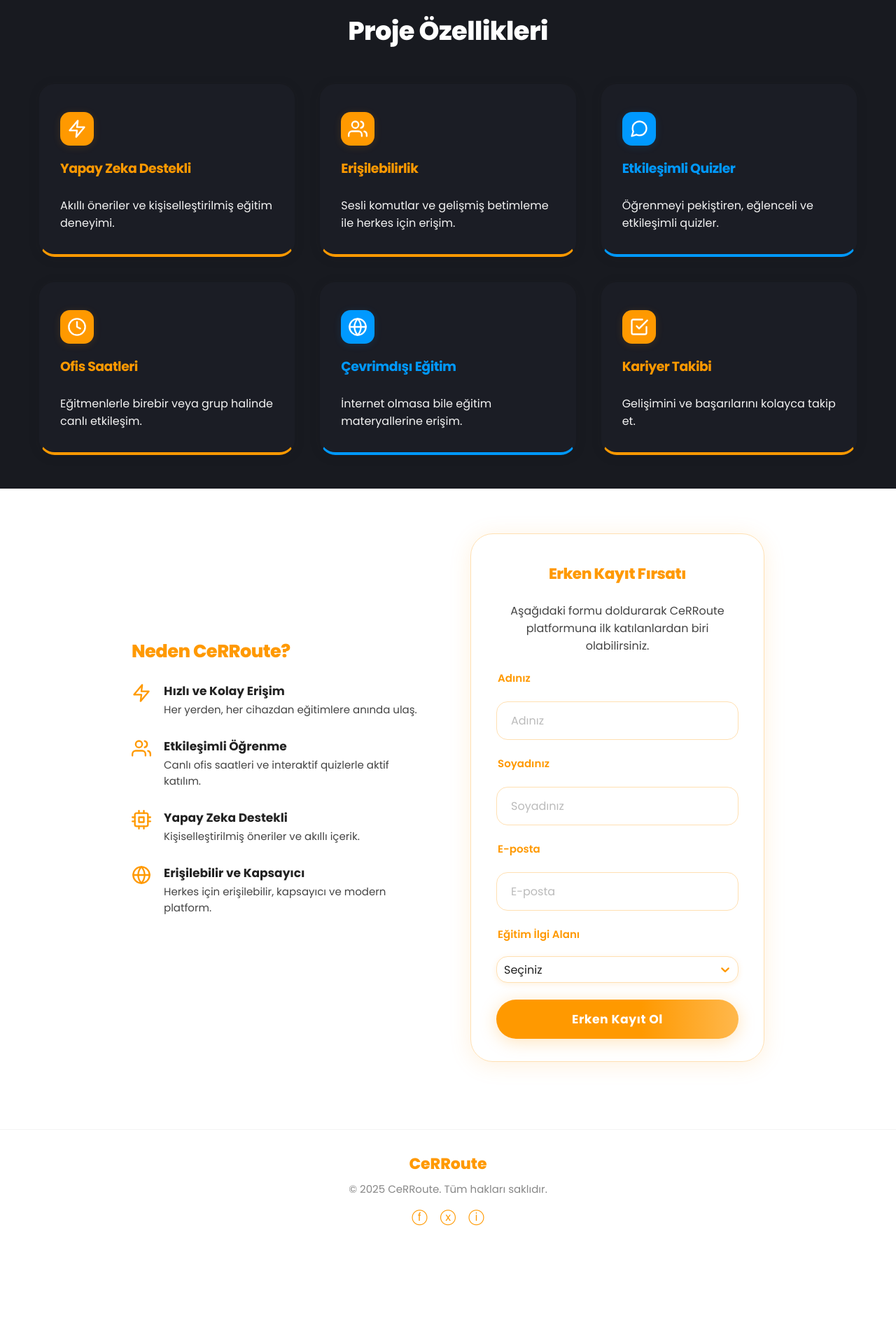
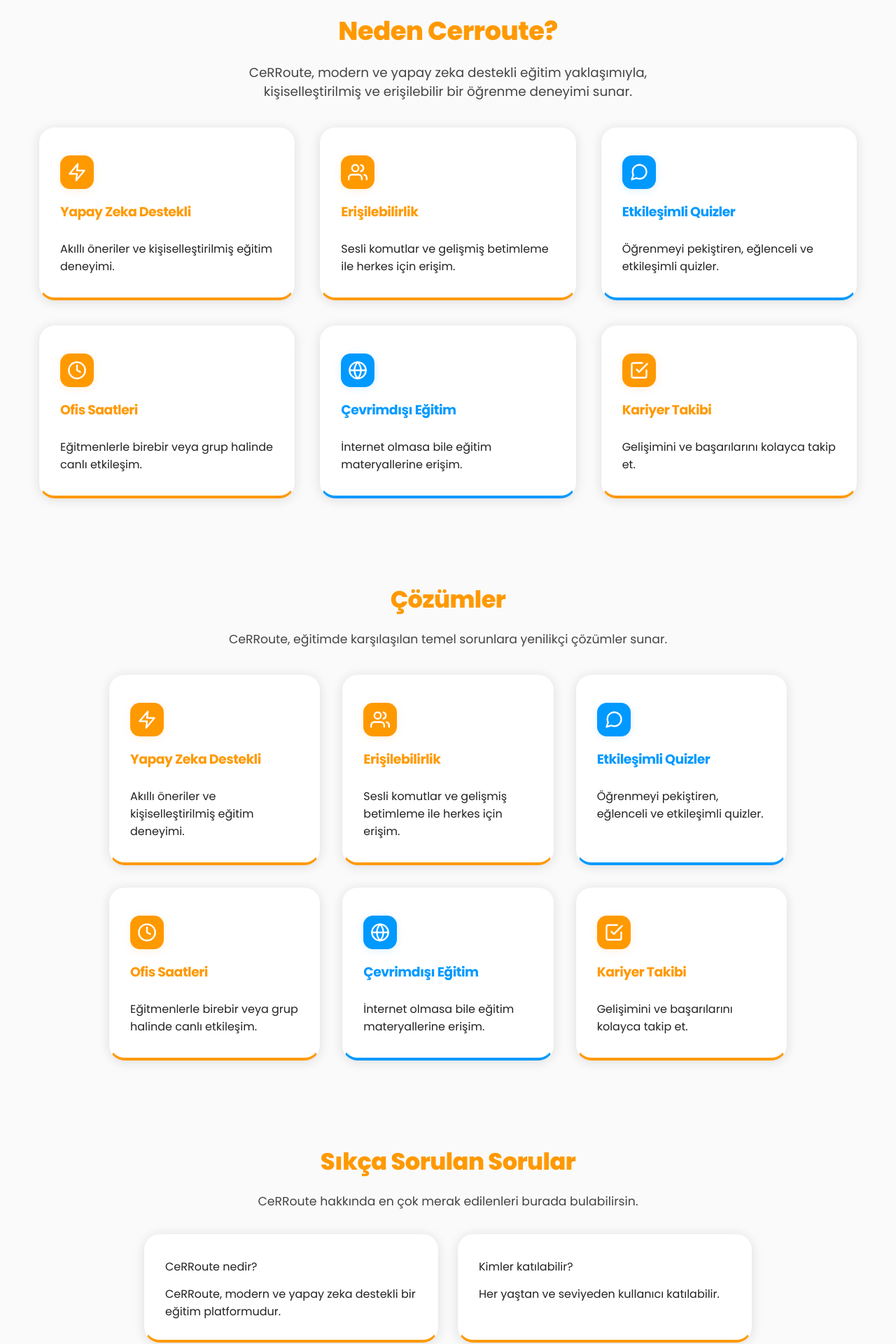
Before and after one commit to AliBerkeee/cerroute-landing, a Next.js app: page /cerroutetanitim in a window 1280 px wide. Shown: the part 760-2680 px from the top of the page at 70% size. Before the commit the page ends 2531 px from the top, so only its background shows below. Built offline with nearby package versions, Linux system fonts and the light colour scheme.

Commit message:
New Sessions Added

```diff
--- a/components/Features.tsx
+++ b/components/Features.tsx
@@ -1,6 +1,6 @@
 import React from 'react';
 import { motion } from 'framer-motion';
-import { FiZap, FiUsers, FiMessageCircle, FiClock, FiGlobe, FiCheckSquare } from 'react-icons/fi';
+import { FiZap, FiUsers, FiMessageCircle, FiClock, FiGlobe, FiCheckSquare, FiCpu } from 'react-icons/fi';
 
 const features = [
   { icon: <FiZap size={28} color="#fff" />, bg: '#FF9900', color: '#FF9900', title: 'Yapay Zeka Destekli', desc: 'Akıllı öneriler ve kişiselleştirilmiş eğitim deneyimi.' },
@@ -24,17 +24,26 @@
   show: { opacity: 1, y: 0 }
 };
 
-const Features = () => (
-  <section id="features" style={{ background: '#181A20', padding: '72px 0 48px 0', minHeight: 600 }}>
+const Solutions = () => (
+  <section id="solutions" style={{ background: '#FAFAFA', padding: '72px 0 48px 0', minHeight: 400 }}>
     <motion.h2
       initial={{ opacity: 0, y: 30 }}
       whileInView={{ opacity: 1, y: 0 }}
       transition={{ duration: 0.7 }}
       viewport={{ once: true }}
-      style={{ textAlign: 'center', fontSize: '2.3rem', fontWeight: 800, marginBottom: 48, color: '#fff', letterSpacing: '-0.5px' }}
+      style={{ textAlign: 'center', fontSize: '2.1rem', fontWeight: 800, marginBottom: 18, color: '#FF9900', letterSpacing: '-0.5px' }}
     >
-      Proje Özellikleri
+      Çözümler
     </motion.h2>
+    <motion.p
+      initial={{ opacity: 0, y: 10 }}
+      whileInView={{ opacity: 1, y: 0 }}
+      transition={{ duration: 0.7, delay: 0.1 }}
+      viewport={{ once: true }}
+      style={{ textAlign: 'center', fontSize: '1.08rem', color: '#444', fontWeight: 500, marginBottom: 38, maxWidth: 700, marginLeft: 'auto', marginRight: 'auto' }}
+    >
+      CeRRoute, eğitimde karşılaşılan temel sorunlara yenilikçi çözümler sunar.
+    </motion.p>
     <motion.div
       variants={container}
       initial="hidden"
@@ -42,9 +51,9 @@
       viewport={{ once: true }}
       style={{
         display: 'grid',
-        gridTemplateColumns: 'repeat(auto-fit, minmax(290px, 1fr))',
-        gap: 36,
-        maxWidth: 1200,
+        gridTemplateColumns: 'repeat(auto-fit, minmax(260px, 1fr))',
+        gap: 32,
+        maxWidth: 1000,
         margin: '0 auto',
         padding: '0 16px',
       }}
@@ -55,7 +64,7 @@
           variants={item}
           whileHover={{ scale: 1.045, boxShadow: `0 8px 32px ${f.color}22` }}
           style={{
-            background: 'rgba(28,30,38,0.98)',
+            background: '#fff',
             borderRadius: 22,
             boxShadow: '0 2px 16px rgba(34,34,34,0.13)',
             padding: '38px 28px 32px 28px',
@@ -84,11 +93,160 @@
             {f.icon}
           </div>
           <h3 style={{ fontSize: '1.18rem', fontWeight: 700, color: f.color, marginBottom: 10, letterSpacing: '-0.5px' }}>{f.title}</h3>
-          <p style={{ color: '#f3f3f3', fontSize: 16, fontWeight: 500, marginBottom: 0 }}>{f.desc}</p>
+          <p style={{ color: '#222', fontSize: 16, fontWeight: 500, marginBottom: 0 }}>{f.desc}</p>
         </motion.div>
       ))}
     </motion.div>
   </section>
 );
 
+const faq = [
+  { q: 'CeRRoute nedir?', a: 'CeRRoute, modern ve yapay zeka destekli bir eğitim platformudur.' },
+  { q: 'Kimler katılabilir?', a: 'Her yaştan ve seviyeden kullanıcı katılabilir.' },
+  { q: 'Kayıt olmak ücretli mi?', a: 'Lansman döneminde erken kayıt ücretsizdir.' },
+  { q: 'İçerikler nasıl sunuluyor?', a: 'Video, canlı yayın ve interaktif materyallerle.' },
+];
+
+const Faq = () => (
+  <section id="faq" style={{ background: '#FAFAFA', padding: '72px 0 48px 0', minHeight: 400 }}>
+    <motion.h2
+      initial={{ opacity: 0, y: 30 }}
+      whileInView={{ opacity: 1, y: 0 }}
+      transition={{ duration: 0.7 }}
+      viewport={{ once: true }}
+      style={{ textAlign: 'center', fontSize: '2.1rem', fontWeight: 800, marginBottom: 18, color: '#FF9900', letterSpacing: '-0.5px' }}
+    >
+      Sıkça Sorulan Sorular
+    </motion.h2>
+    <motion.p
+      initial={{ opacity: 0, y: 10 }}
+      whileInView={{ opacity: 1, y: 0 }}
+      transition={{ duration: 0.7, delay: 0.1 }}
+      viewport={{ once: true }}
+      style={{ textAlign: 'center', fontSize: '1.08rem', color: '#444', fontWeight: 500, marginBottom: 34, maxWidth: 700, marginLeft: 'auto', marginRight: 'auto' }}
+    >
+      CeRRoute hakkında en çok merak edilenleri burada bulabilirsin.
+    </motion.p>
+    <motion.div
+      variants={container}
+      initial="hidden"
+      whileInView="show"
+      viewport={{ once: true }}
+      style={{
+        display: 'grid',
+        gridTemplateColumns: 'repeat(auto-fit, minmax(320px, 1fr))',
+        gap: 28,
+        maxWidth: 900,
+        margin: '0 auto',
+        padding: '0 16px',
+      }}
+    >
+      {faq.map((f, i) => (
+        <motion.div
+          key={f.q}
+          variants={item}
+          whileHover={{ scale: 1.045, boxShadow: '0 8px 32px #FF990022' }}
+          style={{
+            background: '#fff',
+            borderRadius: 22,
+            boxShadow: '0 2px 16px rgba(34,34,34,0.13)',
+            padding: '32px 28px 28px 28px',
+            minHeight: 120,
+            display: 'flex',
+            flexDirection: 'column',
+            alignItems: 'flex-start',
+            border: '2.5px solid transparent',
+            borderBottom: '4px solid #FF9900',
+            transition: 'box-shadow 0.2s, border 0.2s',
+            overflow: 'hidden',
+          }}
+        >
+          <div style={{ marginBottom: 14 }}>{f.q}</div>
+          <div style={{ color: '#222', fontSize: 16, fontWeight: 500 }}>{f.a}</div>
+        </motion.div>
+      ))}
+    </motion.div>
+  </section>
+);
+
+const Features = () => (
+  <>
+    <section id="features" style={{ background: '#FAFAFA', padding: '72px 0 48px 0', minHeight: 600 }}>
+      <motion.h2
+        initial={{ opacity: 0, y: 30 }}
+        whileInView={{ opacity: 1, y: 0 }}
+        transition={{ duration: 0.7 }}
+        viewport={{ once: true }}
+        style={{ textAlign: 'center', fontSize: '2.3rem', fontWeight: 800, marginBottom: 18, color: '#FF9900', letterSpacing: '-0.5px' }}
+      >
+        Neden Cerroute?
+      </motion.h2>
+      <motion.p
+        initial={{ opacity: 0, y: 10 }}
+        whileInView={{ opacity: 1, y: 0 }}
+        transition={{ duration: 0.7, delay: 0.1 }}
+        viewport={{ once: true }}
+        style={{ textAlign: 'center', fontSize: '1.15rem', color: '#444', fontWeight: 500, marginBottom: 38, maxWidth: 700, marginLeft: 'auto', marginRight: 'auto' }}
+      >
+        CeRRoute, modern ve yapay zeka destekli eğitim yaklaşımıyla, kişiselleştirilmiş ve erişilebilir bir öğrenme deneyimi sunar.
+      </motion.p>
+      <motion.div
+        variants={container}
+        initial="hidden"
+        whileInView="show"
+        viewport={{ once: true }}
+        style={{
+          display: 'grid',
+          gridTemplateColumns: 'repeat(auto-fit, minmax(290px, 1fr))',
+          gap: 36,
+          maxWidth: 1200,
+          margin: '0 auto',
+          padding: '0 16px',
+        }}
+      >
+        {features.map((f, i) => (
+          <motion.div
+            key={f.title}
+            variants={item}
+            whileHover={{ scale: 1.045, boxShadow: `0 8px 32px ${f.color}22` }}
+            style={{
+              background: '#fff',
+              borderRadius: 22,
+              boxShadow: '0 2px 16px rgba(34,34,34,0.13)',
+              padding: '38px 28px 32px 28px',
+              minHeight: 220,
+              display: 'flex',
+              flexDirection: 'column',
+              alignItems: 'flex-start',
+              position: 'relative',
+              border: `2.5px solid transparent`,
+              borderBottom: `4px solid ${f.color}`,
+              transition: 'box-shadow 0.2s, border 0.2s',
+              overflow: 'hidden',
+            }}
+          >
+            <div style={{
+              background: f.bg,
+              width: 48,
+              height: 48,
+              borderRadius: 14,
+              display: 'flex',
+              alignItems: 'center',
+              justifyContent: 'center',
+              marginBottom: 18,
+              boxShadow: `0 2px 12px ${f.color}22`,
+            }}>
+              {f.icon}
+            </div>
+            <h3 style={{ fontSize: '1.18rem', fontWeight: 700, color: f.color, marginBottom: 10, letterSpacing: '-0.5px' }}>{f.title}</h3>
+            <p style={{ color: '#222', fontSize: 16, fontWeight: 500, marginBottom: 0 }}>{f.desc}</p>
+          </motion.div>
+        ))}
+      </motion.div>
+    </section>
+    <Solutions />
+    <Faq />
+  </>
+);
+
 export default Features;
--- a/components/Hero.tsx
+++ b/components/Hero.tsx
@@ -49,7 +49,7 @@
           boxShadow: '0 2px 12px rgba(34,34,34,0.10)',
         }}
       >
-        Yakında • Lansmana özel fırsatlar için kayıt ol
+        Yakında eğitime yeni bir soluk ol
       </motion.div>
       {/* Başlık */}
       <motion.h1
@@ -68,7 +68,7 @@
           textShadow: '0 2px 24px #2228',
         }}
       >
-        Geleceğin <span style={{ color: '#FF9900' }}>Eğitim Platformu</span> <br /> CeRRoute
+        <span style={{ color: '#FF9900' }}>Senin Geleceğin, Senin Rotan</span> <br /> CeRRoute
       </motion.h1>
       {/* Alt başlık */}
       <motion.p
@@ -118,7 +118,7 @@
           </a>
         </motion.div>
         <motion.div
-          whileHover={{ scale: 1.05, backgroundColor: '#fff' }}
+          whileHover={{ scale: 1.05 }}
           whileTap={{ scale: 0.97 }}
           style={{ display: 'inline-block' }}
           onHoverStart={() => setIsHovered(true)}
@@ -127,7 +127,7 @@
           <a
             href="#features"
             style={{
-              background: 'rgba(255,255,255,0.18)',
+              background: 'rgba(255,255,255,0.13)',
               color: isHovered ? '#FF9900' : '#fff',
               padding: '16px 32px',
               borderRadius: 32,
--- a/components/Navbar.tsx
+++ b/components/Navbar.tsx
@@ -1,4 +1,4 @@
-import React from 'react';
+import React, { useEffect, useState } from 'react';
 
 const navLinks = [
   { label: 'Özellikler', to: 'features' },
@@ -16,7 +16,18 @@
   }
 };
 
-const Navbar = () => (
+const Navbar = () => {
+  const [scrolled, setScrolled] = useState(false);
+
+  useEffect(() => {
+    const onScroll = () => {
+      setScrolled(window.scrollY > 24);
+    };
+    window.addEventListener('scroll', onScroll);
+    return () => window.removeEventListener('scroll', onScroll);
+  }, []);
+
+  return (
     <nav
       style={{
         position: 'fixed',
@@ -24,15 +35,15 @@
         left: 0,
         width: '100%',
         zIndex: 100,
-      background: 'rgba(255,255,255,0.18)',
-      backdropFilter: 'blur(16px)',
-      boxShadow: '0 2px 12px rgba(34,34,34,0.07)',
+        background: scrolled ? 'rgba(250,250,250,0.97)' : 'rgba(255,255,255,0.02)',
+        backdropFilter: scrolled ? 'blur(16px)' : 'none',
+        boxShadow: scrolled ? '0 4px 18px rgba(34,34,34,0.10)' : 'none',
         display: 'flex',
         alignItems: 'center',
         justifyContent: 'space-between',
         padding: '0 48px',
         height: 72,
-      transition: 'background 0.2s',
+        transition: 'background 0.25s, box-shadow 0.25s, backdrop-filter 0.25s',
       }}
     >
       <div style={{ fontWeight: 800, fontSize: 24, color: '#FF9900', letterSpacing: '-1px' }}>
@@ -46,7 +57,7 @@
             style={{
               background: 'none',
               border: 'none',
-            color: '#fff',
+              color: scrolled ? '#222' : '#fff',
               fontWeight: 600,
               fontSize: 18,
               cursor: 'pointer',
@@ -55,7 +66,7 @@
               transition: 'color 0.2s',
             }}
             onMouseOver={e => (e.currentTarget.style.color = '#FF9900')}
-          onMouseOut={e => (e.currentTarget.style.color = '#fff')}
+            onMouseOut={e => (e.currentTarget.style.color = scrolled ? '#222' : '#fff')}
           >
             {link.label}
           </button>
@@ -88,5 +99,6 @@
       </button>
     </nav>
   );
+};
 
 export default Navbar;
```
Lines whose indentation alone changed are shown as unchanged.
